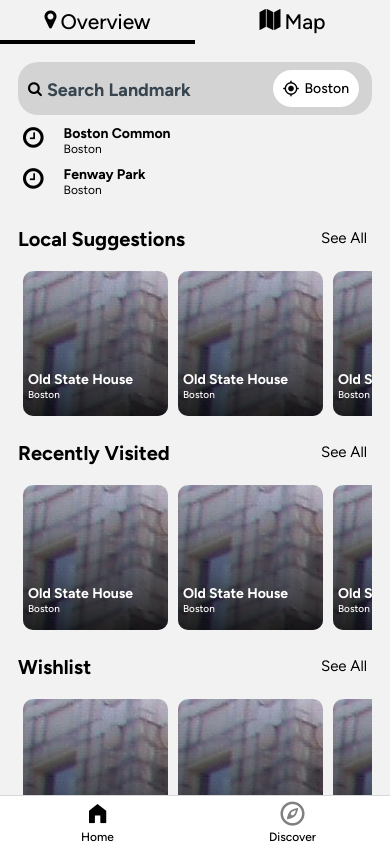
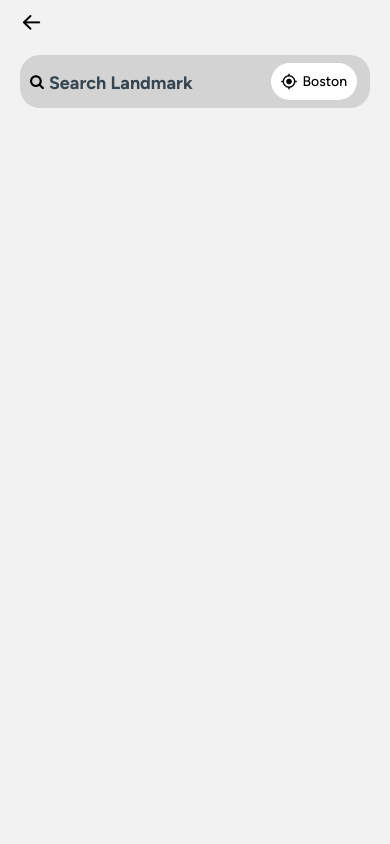
Before and after one commit to tnguy19/GottaSeeEmAll, a React Native app: screen /Search in a window 390 px wide. Built offline with nearby package versions, Linux system fonts and the light colour scheme.

Commit message:
Add search screen and its searchbar and search result lists

```diff
--- a/App.js
+++ b/App.js
@@ -14,7 +14,7 @@ import { useState, useEffect, useCallback } from 'react';
 import { Foundation, Entypo } from '@expo/vector-icons';
 import DiscoverHeader from './components/Discover/DiscoverHeader';
 import SeeAll from './screens/mainApp/SeeAll';
-
+import Search from './screens/mainApp/Search';
 
 const getFonts = () =>
   Font.loadAsync({
@@ -95,6 +95,14 @@ export default function App() {
              headerShown: false
             }}
           />
+           <Stack.Screen
+            name='Search'
+            component={Search}
+            options={{
+             headerShown: false,
+              animation: 'slide_from_bottom'
+            }}
+          />
           <Stack.Screen
             name='WelcomeScreen'
             component={WelcomeScreen}
--- /dev/null
+++ b/components/SearchBar/FunctionalSearchBar.js
@@ -0,0 +1,85 @@
+import { View, TouchableOpacity, StyleSheet, FlatList, TextInput, Text } from 'react-native';
+import { FontAwesome } from '@expo/vector-icons';
+import Button from './Button';
+import HistoryTab from './HistoryTab';
+import { useState } from 'react';
+import SearchResults from './SearchResults';
+
+export default function FunctionalSearchBar({ onPress, data }) {
+
+    const [input, setInput] = useState('');
+    const [filteredData, setFilteredData] = useState([]);
+
+    function handleSearch(input) {
+        setInput(input);
+        if (input) {
+            const matches = data.filter(item =>
+                item.name.toLowerCase().includes(input.toLowerCase())
+            );
+            setFilteredData(matches);
+        } else {
+            setFilteredData([]);
+        }
+    }
+
+    return (
+        <>
+            <TouchableOpacity onPress={onPress}>
+                <View style={styles.searchBarContainer}>
+                    <View style={styles.searchBarContent}>
+                        <View style={styles.placeholderContainer}>
+                            <FontAwesome name="search" size={15} color="black" />
+                            <TextInput
+                                style={styles.text}
+                                placeholder='Search Landmark'
+                                value={input}
+                                onChangeText={handleSearch}
+                            />
+                        </View>
+                        <Button city='Boston' name='my-location' />
+                    </View>
+                </View>
+                <View style={styles.resultsContainer}>
+                    <FlatList
+                        data={filteredData}
+                        keyExtractor={(item, index) => index.toString()}
+                        renderItem={({ item }) => <SearchResults name={item.name} rating={item.rating} />}
+                    />
+                </View>
+
+            </TouchableOpacity>
+        </>
+    )
+}
+
+const styles = StyleSheet.create({
+    searchBarContainer: {
+        flexDirection: 'row',
+        borderRadius: 20,
+        backgroundColor: '#D3D3D3',
+        paddingVertical: 5,
+        paddingHorizontal: 10
+    },
+    searchBarContent: {
+        flexDirection: 'row',
+        justifyContent: 'space-between',
+        alignItems: 'center',
+        flex: 1
+    },
+    placeholderContainer: {
+        flexDirection: 'row',
+        alignItems: 'center',
+    },
+    text: {
+        fontFamily: 'figtree-bold',
+        color: '#36454F',
+        marginLeft: 5,
+        lineHeight: 20,
+        fontSize: 18,
+        paddingTop: 3
+    },
+    resultsContainer: {
+        marginTop: 10,
+        marginLeft: 5
+    }
+});
--- a/components/SearchBar/SearchBar.js
+++ b/components/SearchBar/SearchBar.js
@@ -3,10 +3,10 @@ import { FontAwesome } from '@expo/vector-icons';
 import Button from './Button';
 import HistoryTab from './HistoryTab';
 
-export default function SearchBar({hideHistoryTab}) {
+export default function SearchBar({hideHistoryTab, onPress}) {
     return (
         <>
-            <TouchableOpacity>
+            <TouchableOpacity onPress={onPress}>
                 <View style={styles.searchBarContainer}>
                     <View style={styles.content}>
                         <View style={styles.placeholderContainer}>
--- /dev/null
+++ b/components/SearchBar/SearchResults.js
@@ -0,0 +1,51 @@
+import { TouchableOpacity, StyleSheet, View, Text } from "react-native";
+import { FontAwesome } from "@expo/vector-icons";
+export default function SearchResults({ name, rating }) {
+
+    function renderStars(rating){
+        const stars = [];
+        for (let i = 1; i <= 5; i++) {
+            stars.push(
+                <FontAwesome
+                    key={i}
+                    name={i <= rating ? "star" : "star-o"}
+                    size={16}
+                    color="black"
+                    style={styles.starIcon}
+                />
+            );
+        }
+        return stars;
+    }
+
+    return (
+        <TouchableOpacity style={styles.container}>
+            <View style={styles.detailContainer}>
+                <Text style={styles.name}>{name}</Text>
+                <View style={styles.rating}>
+                {renderStars(rating)}
+                </View>
+
+            </View>
+        </TouchableOpacity>
+    )
+}
+
+const styles = StyleSheet.create({
+    container: {
+        flexDirection: "row",
+        marginBottom: 10,
+        alignItems: "center",
+    },
+    detailContainer: {
+        justifyContent: 'flex-start',
+        marginLeft: 20
+    },
+    name: {
+        fontFamily: 'figtree-bold',
+    },
+    rating: {
+        flexDirection: 'row',
+        marginTop: 5
+    }
+});
--- a/package.json
+++ b/package.json
@@ -22,7 +22,8 @@
     "react-native": "0.74.5",
     "react-native-get-location": "^5.0.0",
     "react-native-maps": "1.14.0",
-    "expo-location": "~17.0.1"
+    "expo-location": "~17.0.1",
+    "react-native-reanimated": "~3.10.1"
   },
   "devDependencies": {
     "@babel/core": "^7.20.0"
--- a/screens/mainApp/Home.js
+++ b/screens/mainApp/Home.js
@@ -14,7 +14,6 @@ export default function Home({ navigation }) {
     }
 
     useEffect(() => {
-        // Update the custom header to receive the toggleView function
         navigation.setOptions({
             header: () => <HomeHeader onPress={toggleView} />,
         });
@@ -26,10 +25,14 @@ export default function Home({ navigation }) {
         )
     }
 
+    function searchHandler(){
+        navigation.navigate('Search');
+    }
+
     return (
         <ScrollView style={styles.container}>
             <View style={styles.content}>
-                <SearchBar />
+                <SearchBar onPress={searchHandler} />
                 <OverviewSection title='Local Suggestions'>
                     <CardCarousel />
                 </OverviewSection>
--- /dev/null
+++ b/screens/mainApp/Search.js
@@ -0,0 +1,37 @@
+import { View, StyleSheet, SafeAreaView, TouchableOpacity } from "react-native";
+import SearchBar from "../../components/SearchBar/SearchBar";
+import { AntDesign } from "@expo/vector-icons";
+import { useNavigation } from "@react-navigation/native";
+import FunctionalSearchBar from "../../components/SearchBar/FunctionalSearchBar";
+
+export default function Search() {
+
+    const placeholders = [
+        {name: 'Old State House', rating: '5'},
+        {name: 'Freedom Trail', rating: '4'},
+        {name: "Martha's Vineyard", rating: '3'},
+    ];
+
+    const navigation = useNavigation();
+
+    return (
+        <SafeAreaView>
+            <View style={styles.container}>
+            <TouchableOpacity style={styles.backButtonContainer} onPress={() => navigation.goBack()}>
+                <AntDesign name="arrowleft" size={23} color="black" style={styles.arrow} />
+            </TouchableOpacity>
+                <FunctionalSearchBar data={placeholders} />
+            </View>
+        </SafeAreaView>
+    )
+}
+
+const styles = StyleSheet.create({
+    container: {
+        paddingHorizontal: 20,
+        marginTop: 10
+    },
+    backButtonContainer: {
+        marginBottom: 20
+    }
+});
```
Also changed, not shown: 1 other file (tests, documents, lock files or other folders).
